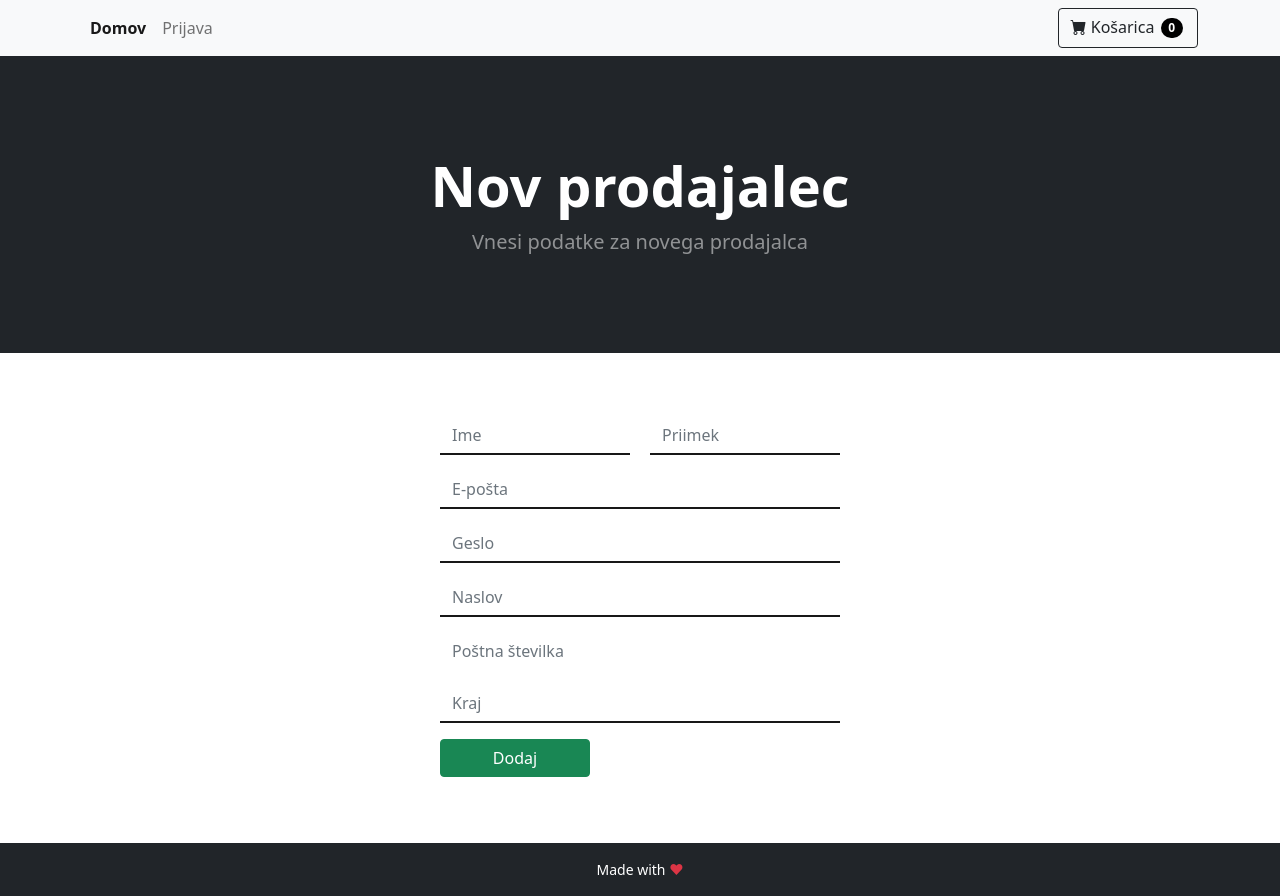
After one commit to mh7x/Ep-webshop, a PHP site: page /view/add-customer.php in a window 1280 px wide. The commit adds this page. Run offline with PHP 8.4, Linux system fonts and the light colour scheme; some libraries are stand-ins or nearby versions.

Commit message:
Dodajanje stranke prek prodajalca.

```diff
--- /dev/null
+++ b/view/add-customer.php
@@ -0,0 +1,77 @@
+<!doctype html>
+<html lang="en">
+
+    <head>
+        <!-- Required meta tags -->
+        <meta charset="utf-8">
+        <meta name="viewport" content="width=device-width, initial-scale=1">
+
+
+        <!-- Bootstrap CSS -->
+        <link href="https://cdn.jsdelivr.net/npm/bootstrap@5.1.3/dist/css/bootstrap.min.css" rel="stylesheet"
+        integrity="sha384-1BmE4kWBq78iYhFldvKuhfTAU6auU8tT94WrHftjDbrCEXSU1oBoqyl2QvZ6jIW3" crossorigin="anonymous">
+        <link href="https://cdn.jsdelivr.net/npm/bootstrap-icons@1.5.0/font/bootstrap-icons.css" rel="stylesheet" />
+        <link href="../public/css/style.css" rel="stylesheet" type="text/css"/>
+
+
+        <link rel="icon" type="image/x-icon" href="assets/favicon.ico" />
+        <title>Dodaj prodajalca</title>
+    </head>
+
+    <body>
+        <?php include("layout/navbar.php") ?>
+
+        <header class="bg-dark py-5">
+            <div class="container px-4 px-lg-5 my-5">
+                <div class="text-center text-white">
+                    <h1 class="display-4 fw-bolder">Nov prodajalec</h1>
+                    <p class="lead fw-normal text-white-50 mb-0">Vnesi podatke za novega prodajalca</p>
+                </div>
+            </div>
+        </header>
+
+        <div class="contrainer">
+            <div class="form container px-4 px-lg-5 mt-5">
+                <form action="<?= BASE_URL . "add-customer"?>" method="POST">
+                    <div class="form-row my-3">
+                        <div class="form-group">
+                            <input type="text" name="name" id="name" class="sign form-control" placeholder="Ime">
+                        </div>
+                        <div class="form-group">
+                            <input type="text" name="surname" id="surname" class="sign form-control" placeholder="Priimek">
+                        </div>
+                    </div>
+                    <div class="form-group my-3">
+                        <input type="email" id="email" name="email" class="sign form-control" placeholder="E-pošta">
+                    </div>
+                    <div class="form-group my-3">
+                        <input type="password" id="password" name="password" class="sign form-control" placeholder="Geslo">
+                    </div>
+                    <div class="form-group my-3">
+                        <input type="text" id="address" name="address" class="sign form-control" placeholder="Naslov">
+                    </div>
+                    <div class="form-group my-3">
+                        <input type="number" min="1000" max="9999" id="post_number" name="post_number" class="sign form-control" placeholder="Poštna številka">
+                    </div>
+                    <div class="form-group my-3">
+                        <input type="text" id="post_city" name="post_city" class="sign form-control" placeholder="Kraj">
+                    </div>
+                    <div class="form-group my-3">
+                    <?php if (isset($data["sporocilo"])){ ?>
+                        <p> <?= $data['sporocilo'] ?> </p>
+                    <?php } ?>
+                    </div>
+                    <div class="form-group my-3">
+                        <input type="submit" class="btn btn-success" value="Dodaj">
+                    </div>
+                </form>
+            </div>
+        </div>
+        <?php include("layout/footer.php") ?>
+        <script src="https://cdn.jsdelivr.net/npm/bootstrap@5.1.3/dist/js/bootstrap.bundle.min.js"
+                integrity="sha384-ka7Sk0Gln4gmtz2MlQnikT1wXgYsOg+OMhuP+IlRH9sENBO0LRn5q+8nbTov4+1p"
+        crossorigin="anonymous"></script>
+        <script src="https://code.jquery.com/jquery-3.6.0.js" integrity="sha256-H+K7U5CnXl1h5ywQfKtSj8PCmoN9aaq30gDh27Xc0jk=" crossorigin="anonymous"></script>
+    </body>
+
+</html>
--- a/view/layout/navbar.php
+++ b/view/layout/navbar.php
@@ -30,6 +30,7 @@ $slug = isset($_SERVER["PATH_INFO"]) ? trim($_SERVER["PATH_INFO"], "/") : "";
                     <ul class="dropdown-menu" aria-labelledby="navbarDropdown">
                         <li><a class="dropdown-item <?php echo ($slug == "control-panel-seller") ? "active" : ""; ?>" href="<?= BASE_URL . "control-panel-seller" ?>">Informacije</a></li>
                         <li><a class="dropdown-item <?php echo ($slug == "product/add") ? "active" : ""; ?>" href="<?= BASE_URL . "product/add" ?>">Dodaj artikel</a></li>
+                        <li><a class="dropdown-item <?php echo ($slug == "add-customer") ? "active" : ""; ?>" href="<?= BASE_URL . "add-customer" ?>">Dodaj stranko</a></li>
                     </ul>
                 </li>
             <?php } ?>
```
Also changed, not shown: controller/UserController.php (+45 -0 lines), index.php (+7 -0 lines).
